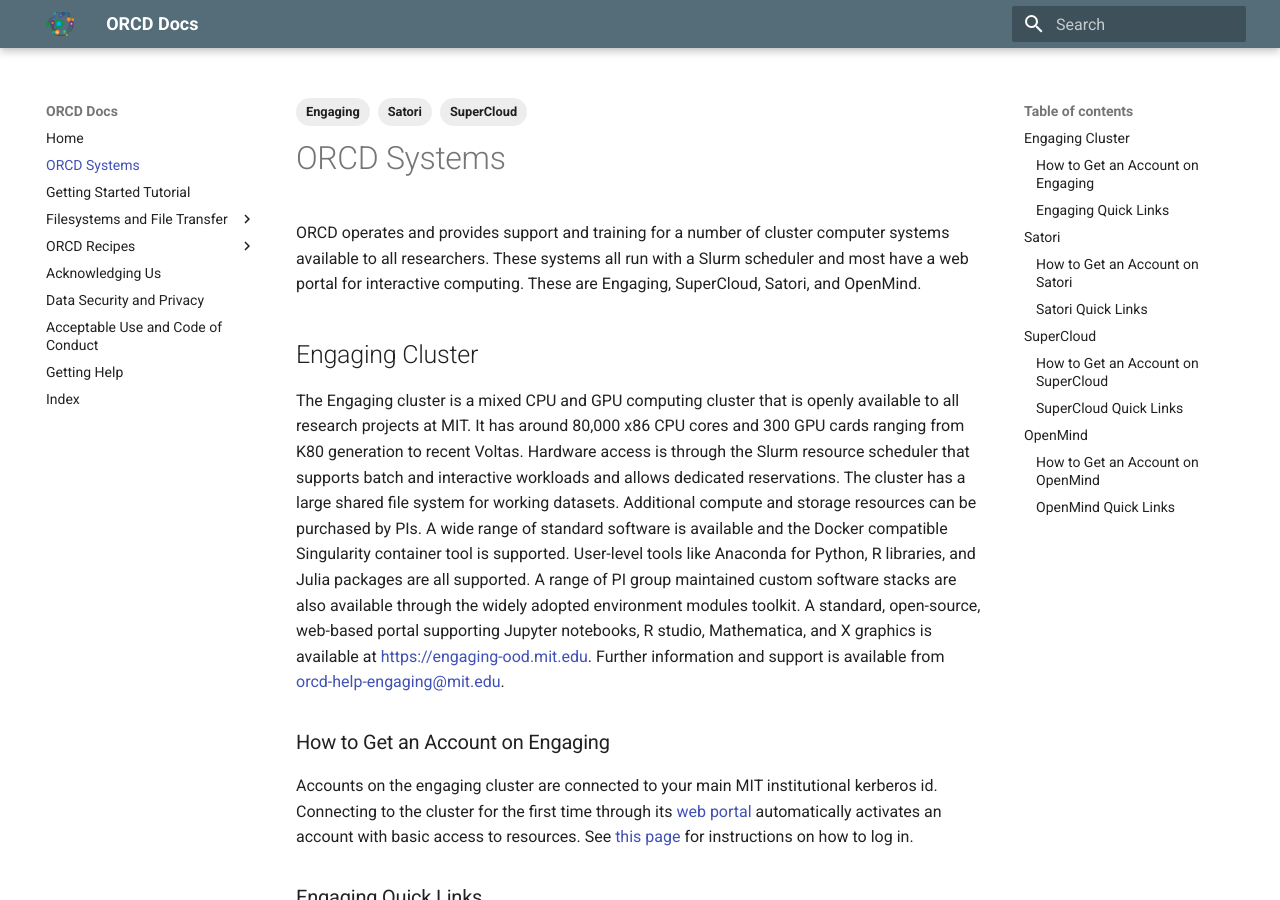
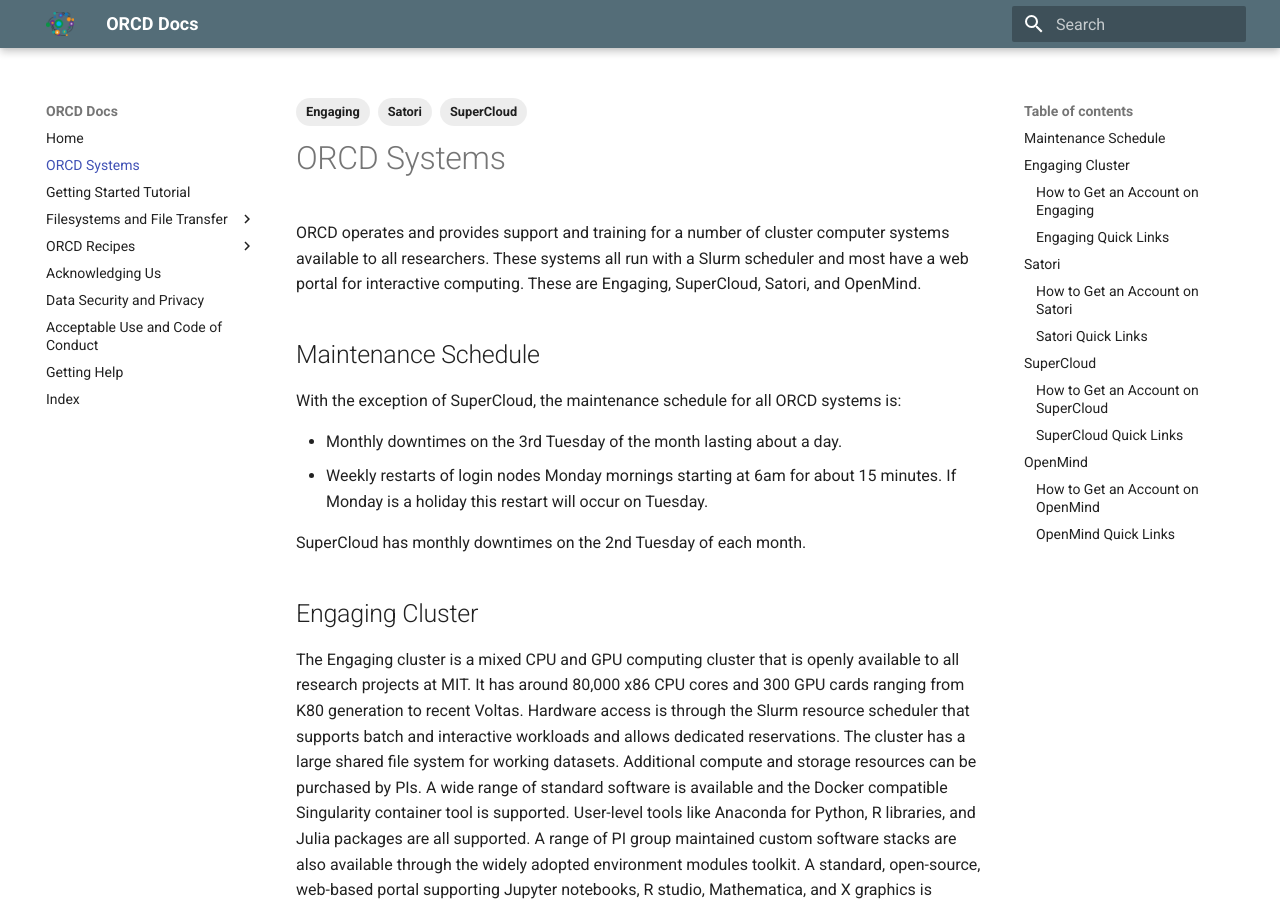
Before and after one commit to mit-orcd/orcd-docs-edit, an MkDocs documentation site: the page built from docs/orcd-systems.md, in a window 1280 px wide and 900 px high. Built offline with MkDocs 1.6.1 and Material for MkDocs 9.7.7, drawn with Linux system fonts in a browser that asks for light colours.

Commit message:
add maintenance schedule

```diff
--- a/docs/orcd-systems.md
+++ b/docs/orcd-systems.md
@@ -8,6 +8,15 @@
 # ORCD Systems
 
 ORCD operates and provides support and training for a number of cluster computer systems available to all researchers. These systems all run with a Slurm scheduler and most have a web portal for interactive computing. These are Engaging, SuperCloud, Satori, and OpenMind.
+
+## Maintenance Schedule
+
+With the exception of SuperCloud, the maintenance schedule for all ORCD systems is:
+
+- Monthly downtimes on the 3rd Tuesday of the month lasting about a day.
+- Weekly restarts of login nodes Monday mornings starting at 6am for about 15 minutes. If Monday is a holiday this restart will occur on Tuesday.
+
+SuperCloud has monthly downtimes on the 2nd Tuesday of each month.
 
 ## Engaging Cluster
 
```
